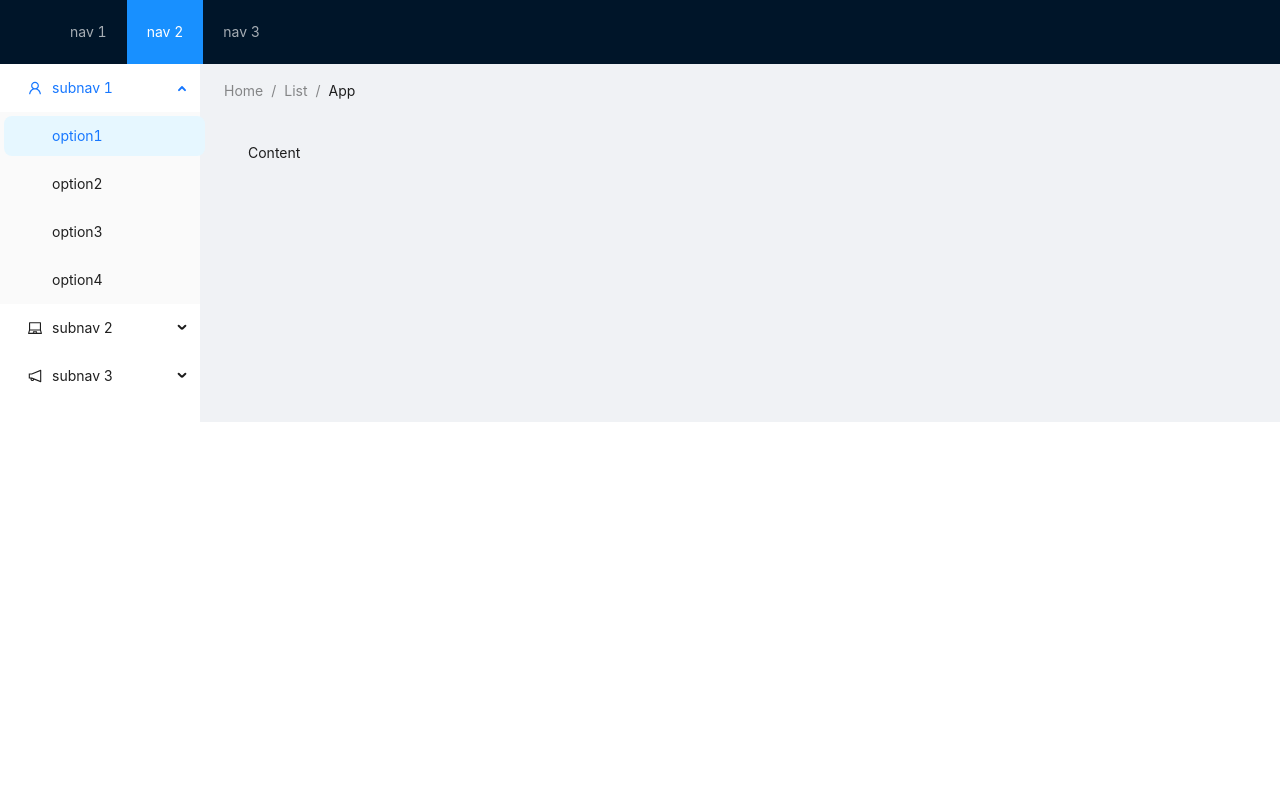
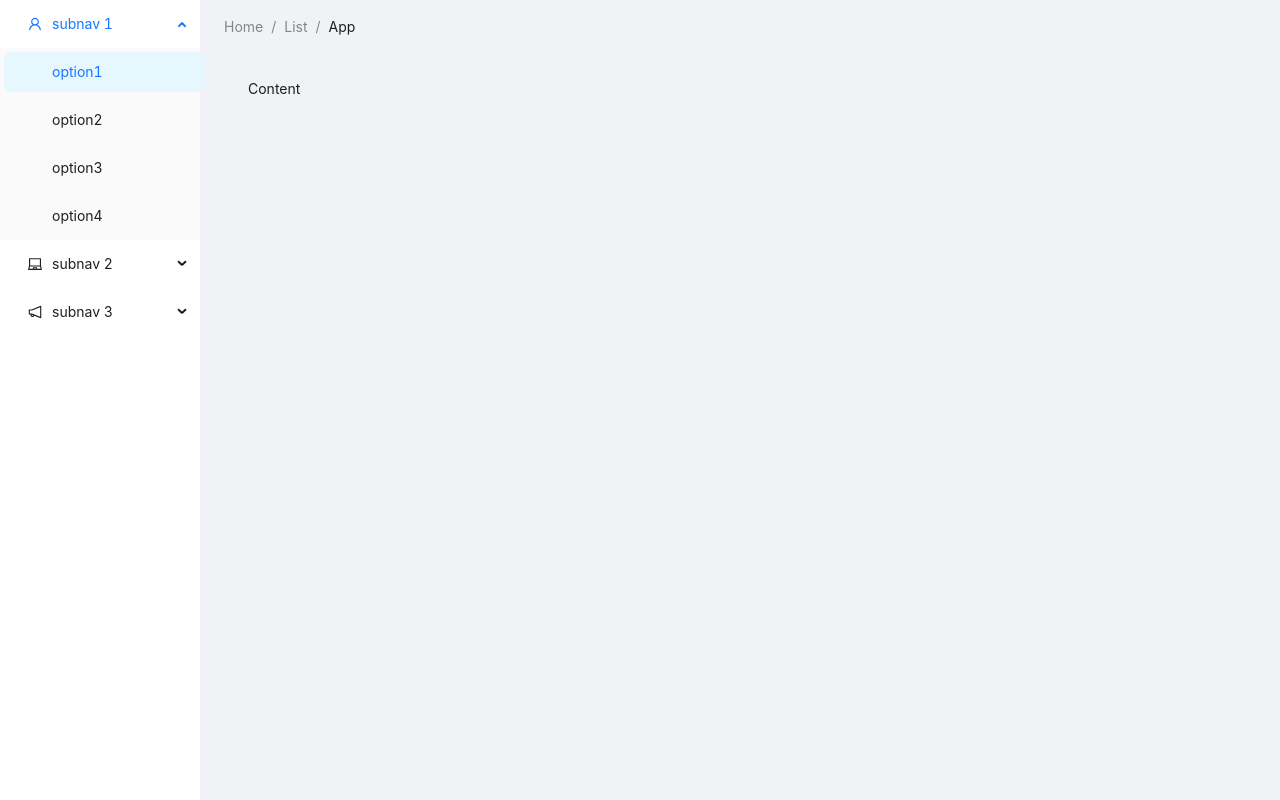
Before and after one commit to chinanoi/react-baiyi-cli, a React app: page / in a window 1280 px wide. Built offline with nearby package versions, Linux system fonts and the light colour scheme.

Commit message:
feat:antd样式引入问题解决

```diff
--- a/src/App.scss
+++ b/src/App.scss
@@ -1,4 +1,4 @@
-.homePage {
-    height: 100%;
+.homeLayOut {
+    height: 100vh;
     width: 100%;
 }
--- a/src/App.tsx
+++ b/src/App.tsx
@@ -7,11 +7,6 @@
 const { Header, Content, Sider } = Layout;
 
 function App() {
-
-    const items1: MenuProps['items'] = ['1', '2', '3'].map((key) => ({
-        key,
-        label: `nav ${key}`,
-    }));
 
     const items2: MenuProps['items'] = [UserOutlined, LaptopOutlined, NotificationOutlined].map(
         (icon, index) => {
@@ -34,13 +29,7 @@
     );
 
     return (
-        <div className="homePage">
-            <Layout>
-                <Header className="header">
-                    <div className="logo" />
-                    <Menu theme="dark" mode="horizontal" defaultSelectedKeys={['2']} items={items1} />
-                </Header>
-                <Layout>
+        <Layout className="homeLayOut">
             <Sider width={200} className="site-layout-background">
                 <Menu
                     mode="inline"
@@ -68,9 +57,6 @@
                 </Content>
             </Layout>
         </Layout>
-            </Layout>
-        </div>
-
     );
 }
 
```
Also changed, not shown: .babelrc.js, package.json (line endings or trailing spaces). Lines whose indentation alone changed are shown as unchanged.
